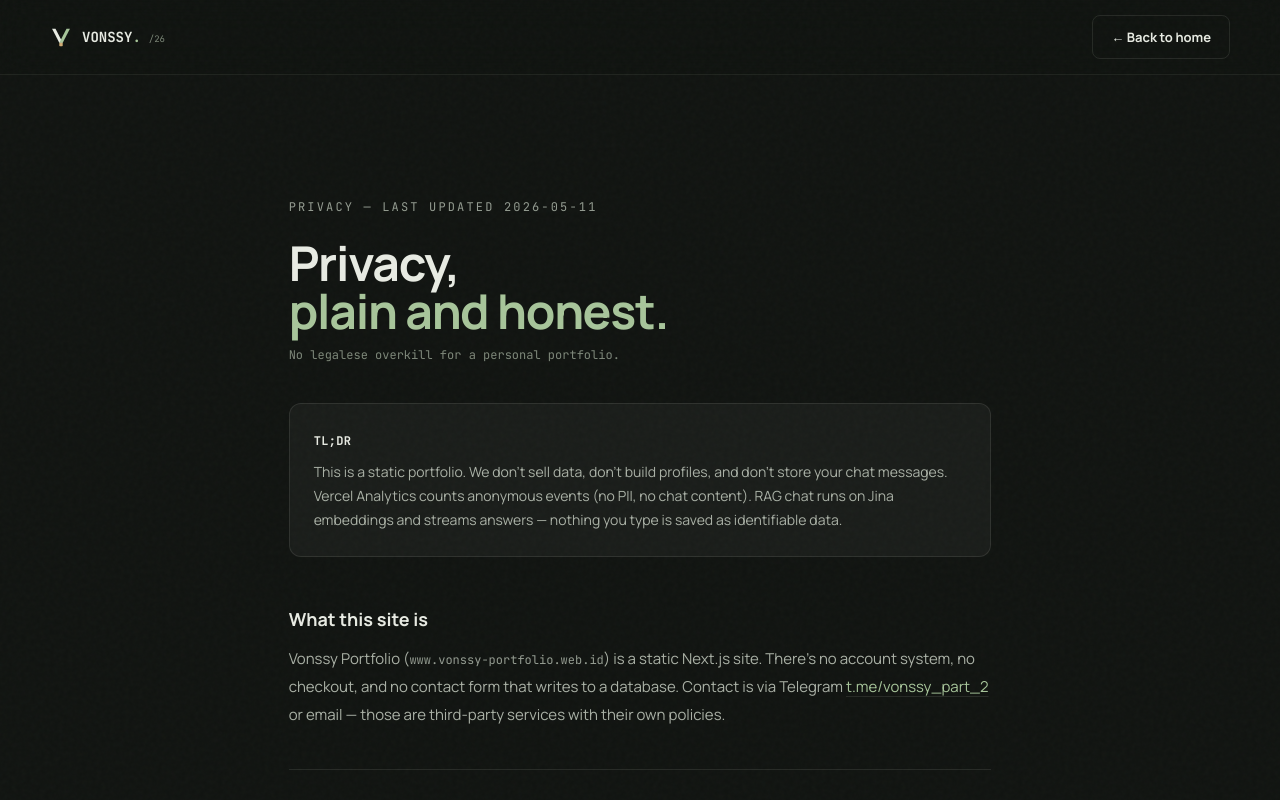
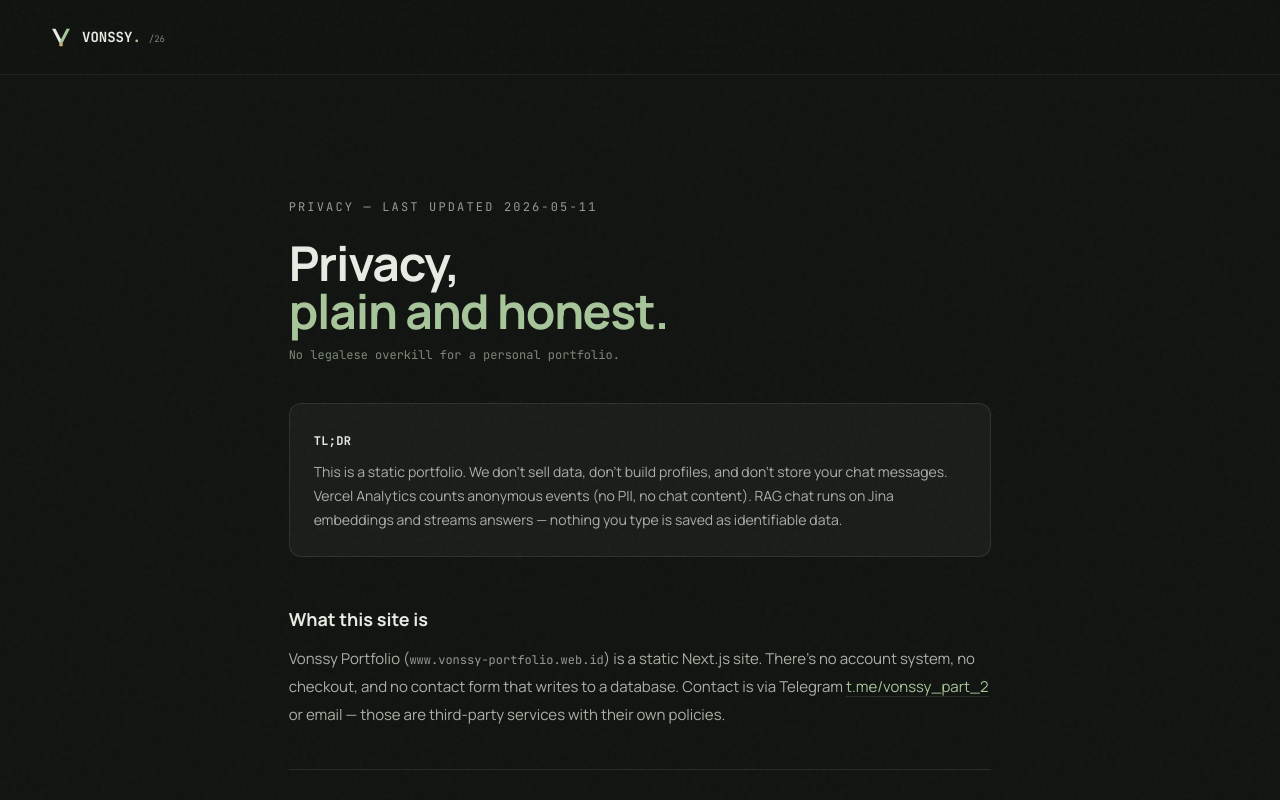
Before and after one commit to REY-STTP/Vonssy-Portfolio, a Next.js app: page /privacy in a window 1280 px wide. Shown: the top 800 px of the page. Built offline with nearby package versions, Linux system fonts and the light colour scheme; no server answers.

Commit message:
feat(button): remove back button in header

```diff
--- a/src/app/privacy/page.tsx
+++ b/src/app/privacy/page.tsx
@@ -81,9 +81,6 @@ export default function PrivacyPage() {
               VONSSY<span className="text-[var(--accent)]">.</span>
               <span className="brand-index">/26</span>
             </span>
-          </Link>
-          <Link href="/" className="button button-ghost text-xs">
-            ← Back to home
           </Link>
         </div>
       </header>
--- a/src/app/terms/page.tsx
+++ b/src/app/terms/page.tsx
@@ -80,9 +80,6 @@ export default function TermsPage() {
               VONSSY<span className="text-[var(--accent)]">.</span>
               <span className="brand-index">/26</span>
             </span>
-          </Link>
-          <Link href="/" className="button button-ghost text-xs">
-            ← Back to home
           </Link>
         </div>
       </header>
```
